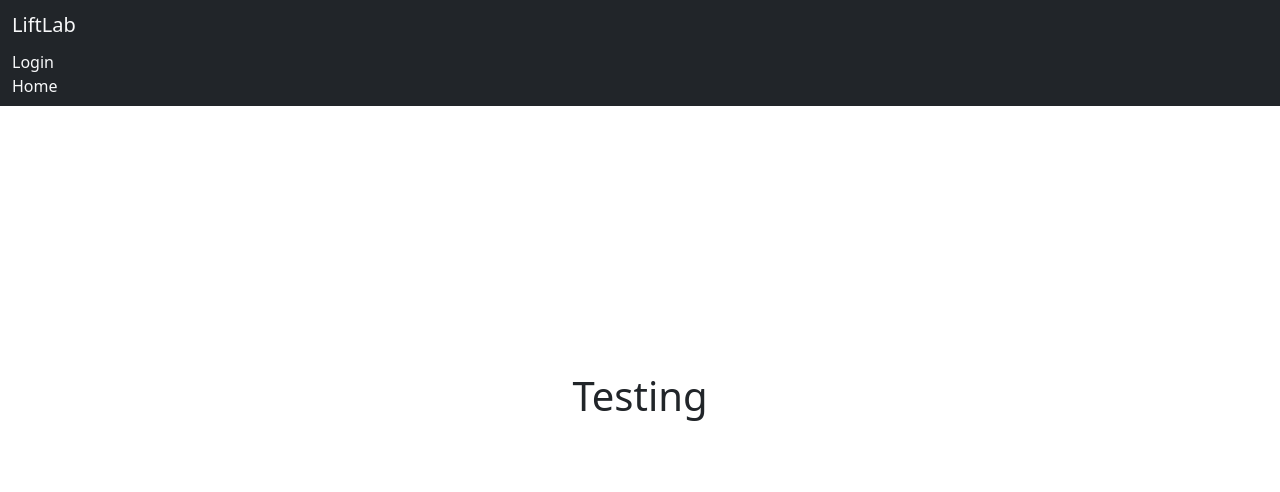
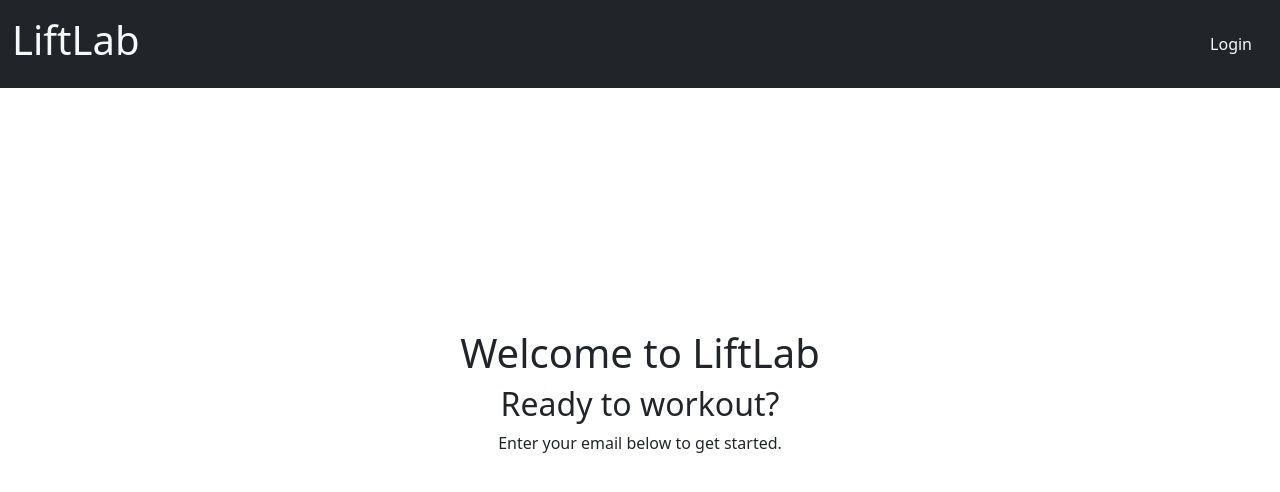
Before and after one commit to marielmetalios/liftlab, a React (Vite) app in the folder client/: page / in a window 1280 px wide. Shown: the top 492 px of the page. Built offline with nearby package versions, Linux system fonts and the light colour scheme.

Commit message:
updated Navbar, added Bootstrap, added react-router-dom

```diff
--- a/client/package.json
+++ b/client/package.json
@@ -12,7 +12,8 @@
   "dependencies": {
     "bootstrap": "^5.3.3",
     "react": "^18.3.1",
-    "react-dom": "^18.3.1"
+    "react-dom": "^18.3.1",
+    "react-router-dom": "^7.1.5"
   },
   "devDependencies": {
     "@eslint/js": "^9.17.0",
--- a/client/src/App.tsx
+++ b/client/src/App.tsx
@@ -1,6 +1,7 @@
 // import { useState } from 'react'
 import './App.css'
 import Navbar from './components/navbar'
+// import { Outlet } from 'react-router-dom';
 import 'bootstrap/dist/css/bootstrap.min.css';
 
 function App() {
@@ -10,7 +11,10 @@ function App() {
 return (
   <div>
     <Navbar />
-    <h1>Testing</h1>
+    <h1>Welcome to LiftLab</h1>
+    <h2>Ready to workout?</h2>
+    <p>Enter your email below to get started.</p>
+    {/* <Outlet /> */}
   </div>
 )
 }
--- a/client/src/components/navbar.tsx
+++ b/client/src/components/navbar.tsx
@@ -1,19 +1,18 @@
 // need to fix
 // import React from 'react';
 import 'bootstrap/dist/css/bootstrap.min.css';
-
+// import { Link } from 'react-router-dom';
 
 const Navbar = () => {
     return (
         <section className = "navbar navbar-expand-lg text-light bg-dark fixed-top" role="navigation" >
-            <header className = "container-fluid">
-                <div >
-                    <h1 className = "navbar-brand text-light">LiftLab</h1>
-                        <p className = "navbar-toggler"> Testing
-                        </p>
-                    <span className= "d-flex navbar-nav me-auto"> Login </span>
-                    <span className="navbar-nav me-auto"> Home </span>
-                </div>
+            <header className = "container-fluid d-flex align-items-center justify-content-between">
+                    <h1 className = "navbar text-light">LiftLab</h1>
+                    <div className="d-flex ms-auto ">
+                        {/* <Link to = "/Home" className= "navbar-nav me-3">Login</Link> */}
+                    <span className= "navbar-nav me-3">Login</span>
+
+                     </div>
             </header>
         </section>
     )
```
Also changed, not shown: 2 other files (tests, documents, lock files or other folders).
